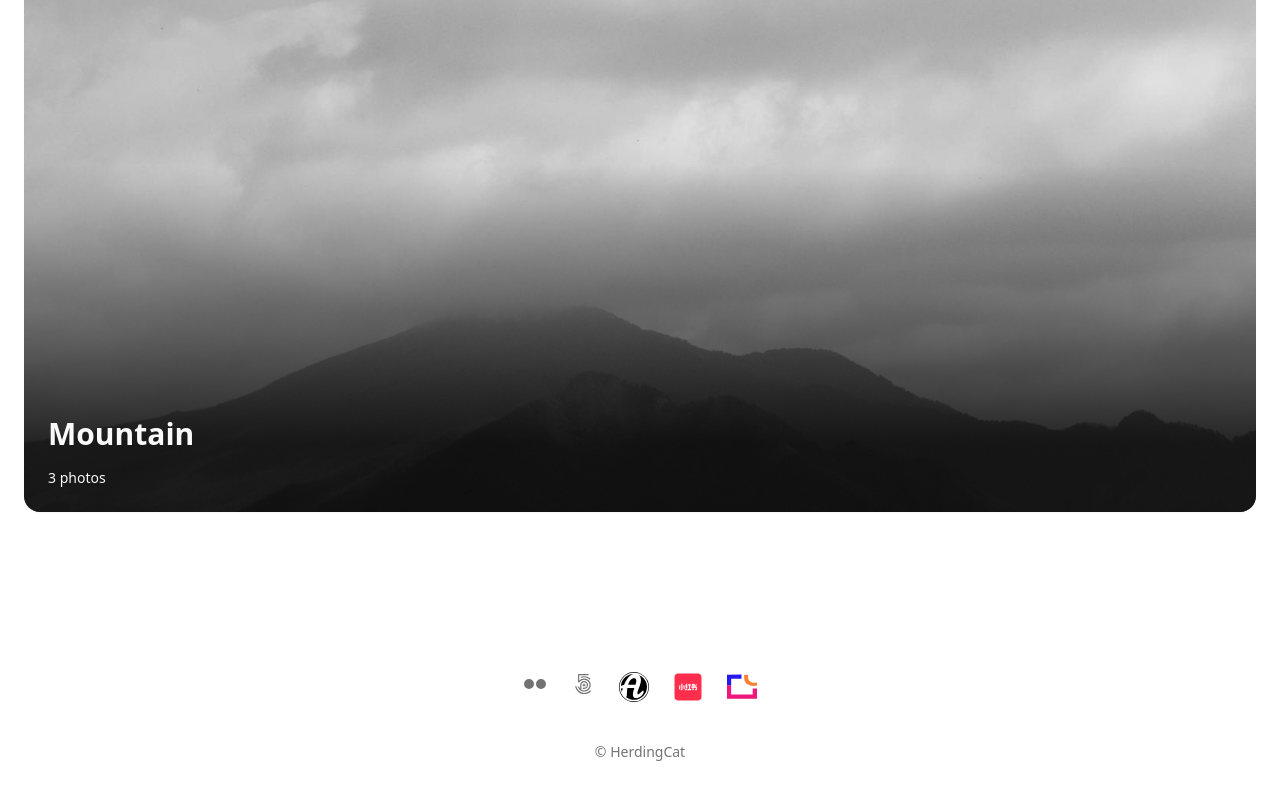
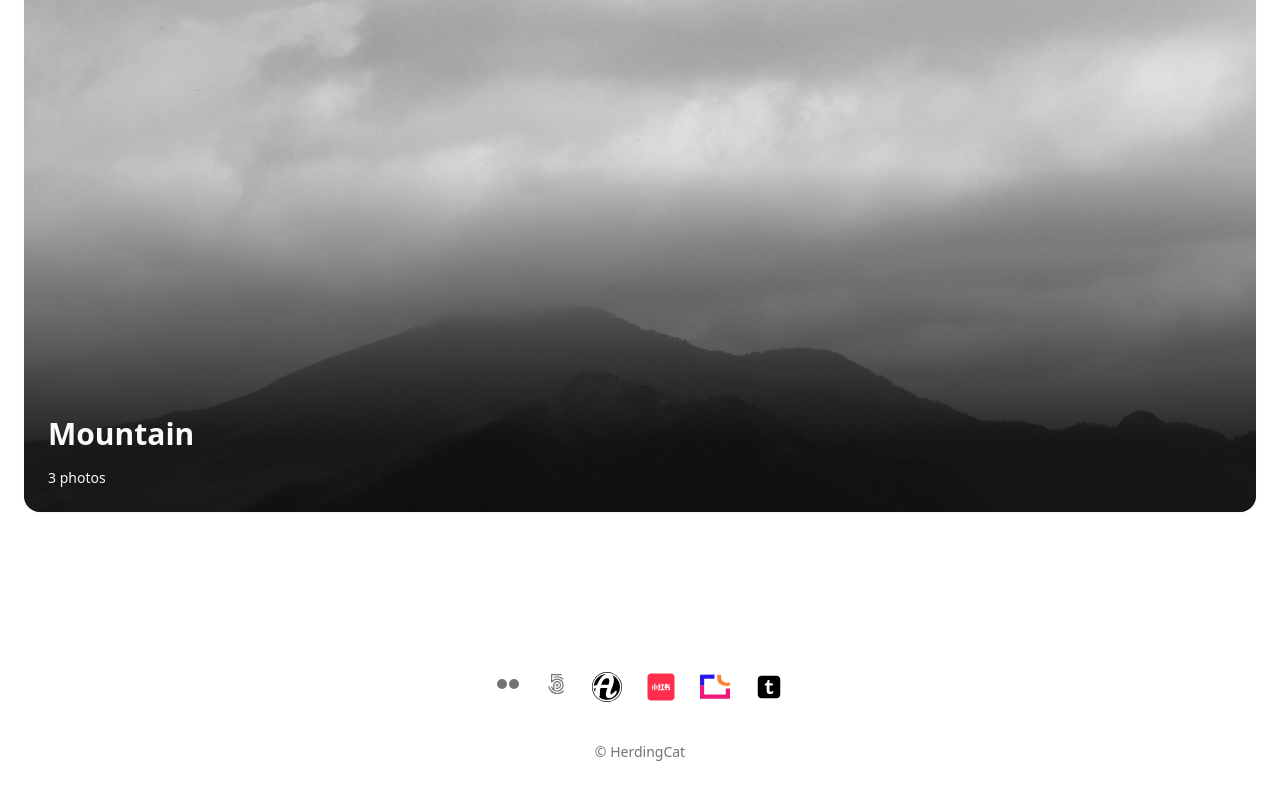
Before and after one commit to Herding/Gallery, a plain HTML site: page index.html in a window 1280 px wide. Shown: the part 1206-2008 px from the top of the page. Drawn offline with Linux system fonts and the light colour scheme.

Commit message:
add new icon, tumblr

```diff
--- a/index.html
+++ b/index.html
@@ -190,6 +190,14 @@
       </a>
 
 
+      <a target="_blank" rel="noopener" title="Tumblr" href="https://www.tumblr.com/herdingcater">
+        <svg xmlns="http://www.w3.org/2000/svg" x="0px" y="0px" width="30" height="30" viewBox="0 0 64 64">
+          <path d="M48,8H16c-4.418,0-8,3.582-8,8v32c0,4.418,3.582,8,8,8h32c4.418,0,8-3.582,8-8V16C56,11.582,52.418,8,48,8z M41,44 c0,0-2,3-8,3c-5,0-6-4-6-8V29h-4v-4c4,0,6-4,6-8h4v7h7v5h-7v10c0,2,1,3,3.315,3C39,42,41,40,41,40V44z"></path>
+        </svg>
+      </a>
+
+
+
   </section>
 
   <section>
```
Also changed, not shown: 404.html (+8 -0 lines), mountain/index.html (+8 -0 lines), road/index.html (+8 -0 lines).
